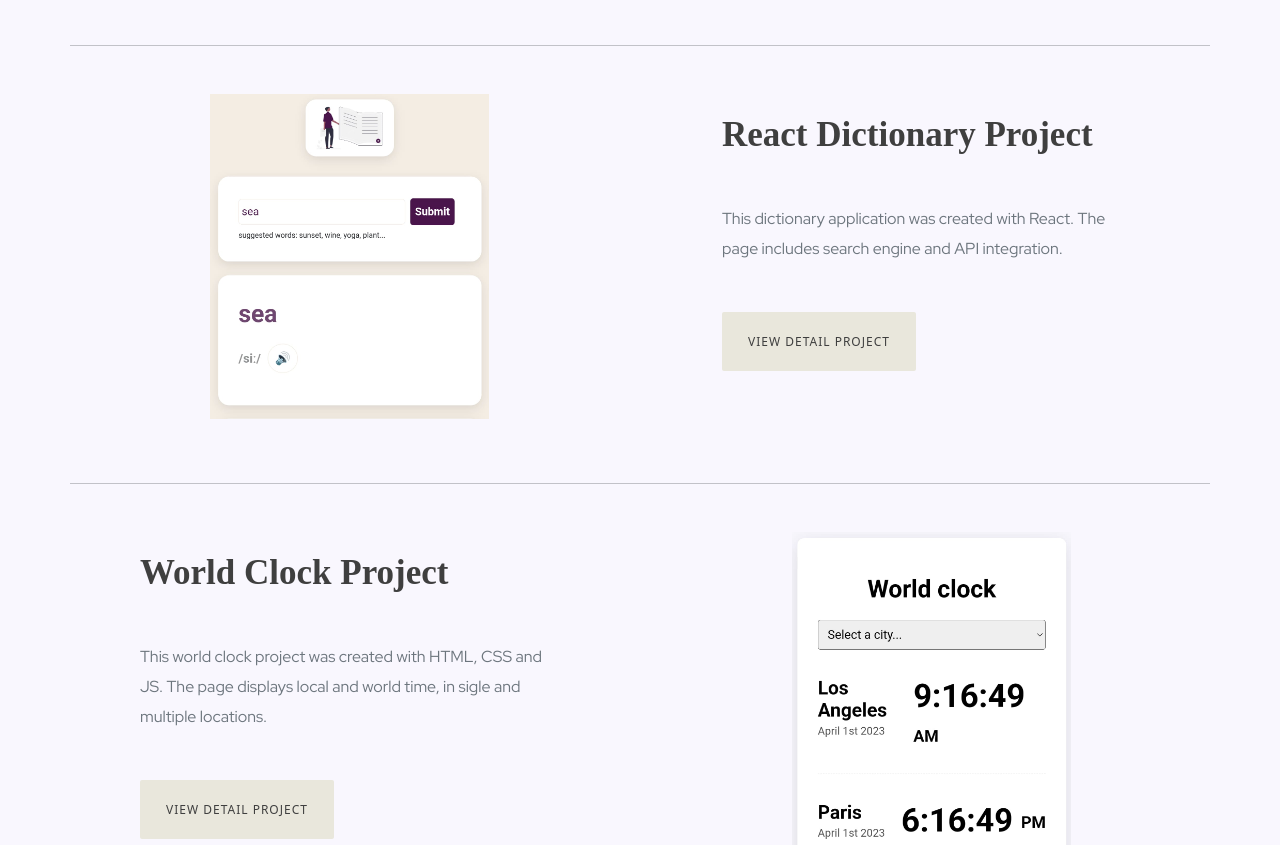
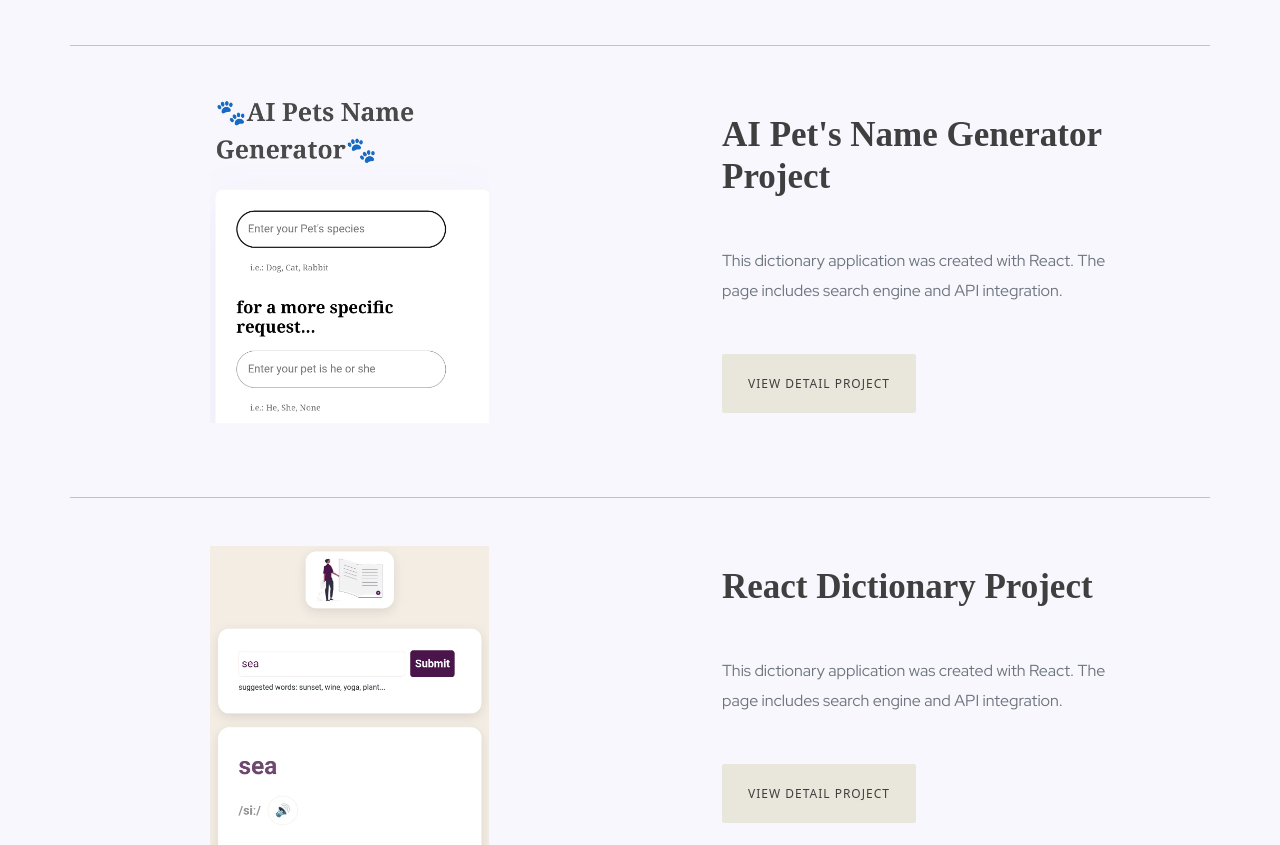
Before and after one commit to NataliiaProkopenko87/Portfolio-Project, a plain HTML site: page work.html in a window 1280 px wide. Shown: the part 902-1747 px from the top of the page. Drawn offline with nearby package versions, Linux system fonts and the light colour scheme; a web font is replaced by a local one.

Commit message:
Added to index and work files AI pet's name generator  project

```diff
--- a/work.html
+++ b/work.html
@@ -84,6 +84,25 @@
         </div>
       </div>
       <!--row-->
+      <hr />
+      <div class="row mt-5 pb-5">
+        <div class="col d-none d-lg-block text-center">
+          <a href="https://aipetsnamegenerator.netlify.app/" target="_blank" title="AI Pet's Name Generator Project">
+          <img src="images/aipetsnamegenerator.jpg" class="img-fluid" /></a>
+        </div>
+        <div class="col">
+          <div class="project-description">
+            <h2 class="mb-5">AI Pet's Name Generator Project</h2>
+            <p class="mb-5 text-muted">
+              This dictionary application was created with React.
+              The page includes search engine and API integration.
+            </p>
+            <a href="https://aipetsnamegenerator.netlify.app/" target="_blank" title="AI Pet's Name Generator Project" class="btn btn-branding"
+              >View detail project</a
+            >
+          </div>
+        </div>
+      </div><!--row-->
       <hr />
       <div class="row mt-5 pb-5">
         <div class="col d-none d-lg-block text-center">
```
Also changed, not shown: index.html (+6 -6 lines), images/aipetsnamegenerator.jpg (added).
